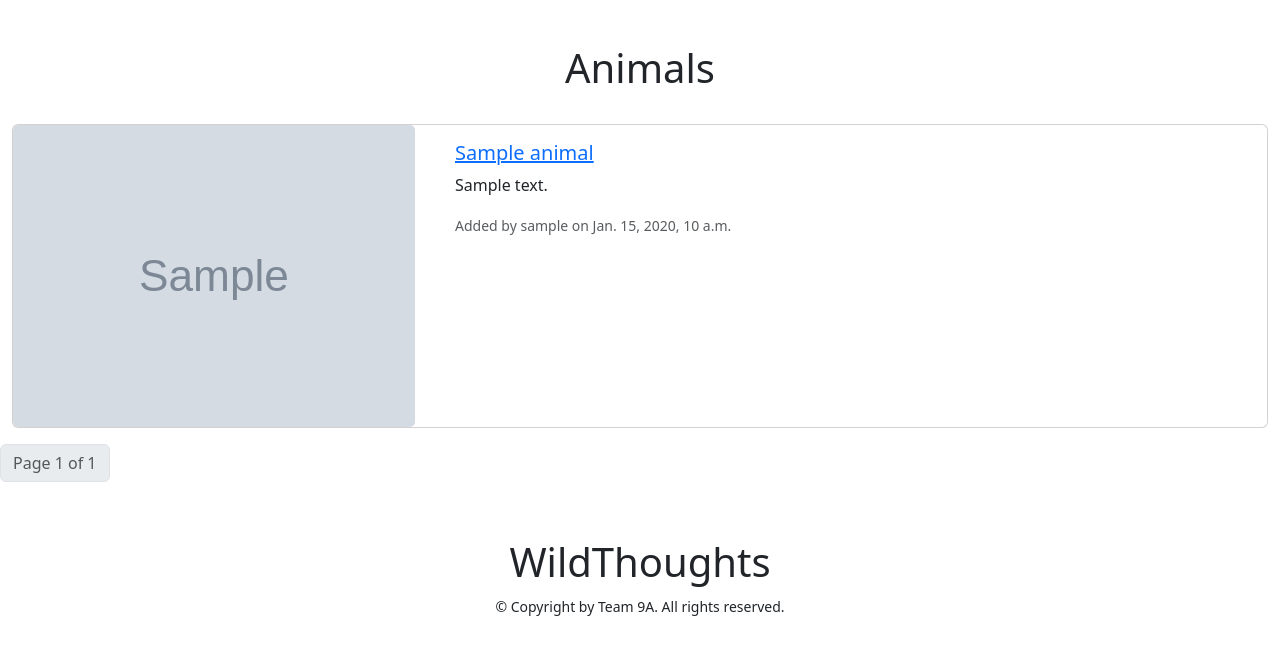
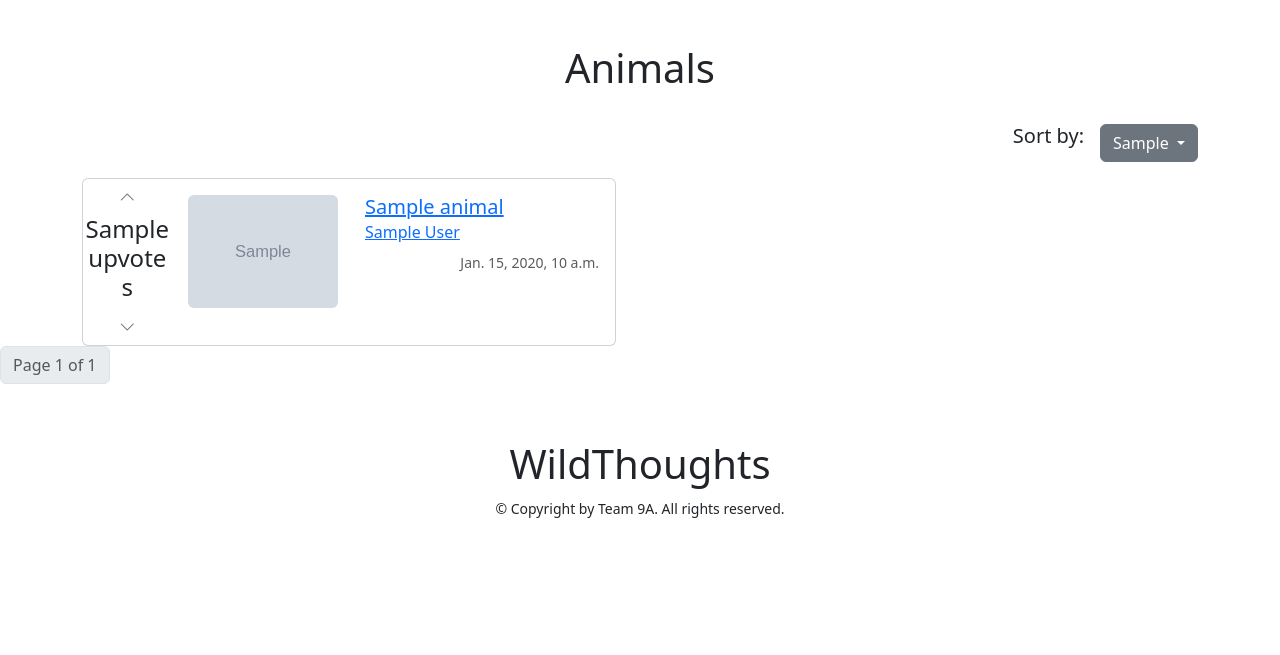
Before and after one commit to OHGUAccount/AnimalsOfAllTime, a Django app: template templates/wildthoughts/animal/list_animals.html in a window 1280 px wide. Shown: the part 76-731 px from the top of the page. Run offline with Django 3.2, Linux system fonts and the light colour scheme; the template is opened without the code that fills it: most values are stand-ins (such as "Sample title", 1, 10 or a date in 2020); grey boxes marked "Sample" are stand-in pictures; parts of the project's set-up code (start-up, migrations or seed data) failed here and were passed over.

Commit message:
feat: sort animals and lists

```diff
--- a/templates/wildthoughts/animal/list_animals.html
+++ b/templates/wildthoughts/animal/list_animals.html
@@ -1,67 +1,98 @@
-{% extends 'wildthoughts/base/base.html' %}
+{% extends 'wildthoughts/base/base.html' %}{% block title_block %}
+Animals
+{% endblock %}
 {% load staticfiles %}
 
-{% block title_block %}
-    Animals
-{% endblock %}
-
 {% block body_block %}
-<div class="p-4">
-    <center> <h1>Animals</h1> </center>
+<div class="text-center p-4">
+    {% if sort_by == 'overrated' %}
+        <h1>Overrated Animals</h1>
+        <h3>See what animals society loves, but in reality are trash</h3>
+    {% elif sort_by == 'underrated' %}
+        <h1>Underrated Animals</h1>
+        <h3>See what animals society hates, but in reality are great</h3>
+    {% else %}
+        <h1>Animals</h1>
+    {% endif %}
 </div>
 
-<div class="container-fluid">
-    <div class="row">
+<div class="container">
+    <div class="d-flex flex-row justify-content-end mb-3">
+        <h5 class="me-3">Sort by: </h5>
+        <div class="dropdown">
+            <a class="btn btn-secondary dropdown-toggle" href="#" role="button" id="dropdownMenuLink" data-bs-toggle="dropdown" aria-expanded="false">
+                {% if sort_by %}
+                {{ sort_by|title }}
+            {% else %}
+                Name
+            {% endif %}
+            </a>
+
+            <ul class="dropdown-menu" aria-labelledby="dropdownMenuLink">
+            <li><a class="dropdown-item" href="{% url 'wildthoughts:animals' %}?sort_by=name">Name</a></li>
+            <li><hr class="dropdown-divider"></li>
+            <li><a class="dropdown-item" href="{% url 'wildthoughts:animals' %}?sort_by=newest">Newest</a></li>
+            <li><a class="dropdown-item" href="{% url 'wildthoughts:animals' %}?sort_by=oldest">Oldest</a></li>
+            <li><hr class="dropdown-divider"></li>
+            <li><a class="dropdown-item" href="{% url 'wildthoughts:animals' %}?sort_by=overrated">Overrated</a></li>
+            <li><a class="dropdown-item" href="{% url 'wildthoughts:animals' %}?sort_by=underrated">Underrated</a></li>
+            </ul>
+        </div>
+    </div>
+
+    <div class="row row-cols-1 row-cols-md-2 g-5">
+
     {% if animals %}
-        <div class="col-12">
-            <div class="list-group">
         {% for animal in animals %}
-                <div class="card mb-3 w-100">
-                    <div class="row no-gutters">
-                        <div class="col-md-4">
-                            {% if animal.picture %}
-                                <img src="{{ MEDIA_URL }}{{ animal.picture }}" class="card-img" alt="Picture of {{ animal.name }}">
-                            {% else %}
-                                <img src="https://lorempixel.com/64/64/people/" width="64" height="64" alt="Placeholder image" />
-                            {% endif %}
+        <div class="col">
+                <div class="card">
+                    <div class="row g-0">
+                        <div class="col-2 text-center">
+                            <button type="button" class="upvote" id="upvote_{{ animal.id }}" data-animalid="{{ animal.id }}"><i class="bi bi-chevron-up"></i></button>
+                            <h4>{{ animal.upvotes }}</h4>
+                            <button type="button" class="downvote" id="downvote_{{ animal.id }}" data-animalid="{{ animal.id }}"><i class="bi bi-chevron-down"></i></button>
                         </div>
-                        <div class="col-md-8">
+                        <div class="col-4">
+                            <img src="{{ MEDIA_URL }}{{ animal.picture }}" class="img-fluid rounded m-3" width=150 height=100  alt="{{ animal.name }}'s image">
+                        </div>
+                        <div class="col-6">
                             <div class="card-body">
                                 <h5 class="card-title"><a href="{% url 'wildthoughts:animal' animal.slug %}">{{ animal.name }}</a></h5>
-                                {% if animal.description %}
-                                    <p class="card-text">{{ animal.description }}</p>
-                                {% endif %}
-                                <p class="card-text">
-                                    <small class="text-muted">Added by {{ animal.author.user.username }} on {{ animal.date }}</small>
-                                </p>
+                                <h6 class="card-subtitle mb-2 text-muted"> <a href="{{ author.user.username }}">{{ animal.author }}</a></h6>
+                                <p class="card-text text-end"><small class="text-muted">{{ animal.date }}</small></p>
+                            </div>
                         </div>
                     </div>
                 </div>
         </div>
         {% endfor %}
-            </div>
-        </div>
+
     {% else %}
-        <p>There are no animals present.</p>
+    <strong>There are no animals present.</strong>
     {% endif %}
+
     </div>
 </div>
 
+{% if user.is_authenticated %}
+    <a href="{% url 'wildthoughts:add_animal' %}">Add Animal</a>
+{% endif %}
 
 <nav aria-label="Page navigation animals">
     <ul class="pagination">
     {% if animals.has_previous %}
-    <li class=page-item><a class="page-link" href="?page=1">&laquo First</a></li>
-    <li class="page-item"><a class="page-link" href="?page={{ animals.previous_page_number }}">&laquo</a></li>
+        <li class=page-item><a class="page-link" href="?page=1&sort_by={{ sort_by }}">« First</a></li>
+        <li class="page-item"><a class="page-link" href="?page={{ animals.previous_page_number }}&sort_by={{ sort_by }}">«</a></li>
     {% endif %}
 
     <li class="page-item disabled"><a class="page-link" href="#">Page {{ animals.number }} of {{ animals.paginator.num_pages }}</a></li>
 
     {% if animals.has_next %}
-    <li class="page-item"><a class="page-link" href="?page={{ animals.next_page_number }}">&raquo</a></li>
+        <li class="page-item"><a class="page-link" href="?page={{ animals.next_page_number }}&sort_by={{ sort_by }}">»</a></li>
 
-    <li class="page-item"><a class="page-link" href="?page={{ animals.paginator.num_pages }}">Last &raquo</a></li>
+        <li class="page-item"><a class="page-link" href="?page={{ animals.paginator.num_pages }}&sort_by={{ sort_by }}">Last »</a></li>
     {% endif %}
     </ul>
 </nav>
+
 {% endblock %}
--- a/templates/wildthoughts/base/base.html
+++ b/templates/wildthoughts/base/base.html
@@ -29,9 +29,9 @@
                         Animals
                     </a>
                     <ul class="dropdown-menu">
-                        <li><a class="dropdown-item" href="{% url 'wildthoughts:overrated' %}">Most Overrated</a></li>
-                        <li><a class="dropdown-item" href="{% url 'wildthoughts:underrated' %}">Most Underrated</a></li>
-                        <li><a class="dropdown-item" href="{% url 'wildthoughts:animals' %}">Browse</a></li>
+                        <li><a class="dropdown-item" href="{% url 'wildthoughts:animals' %}?sort_by=overrated">Most Overrated</a></li>
+                        <li><a class="dropdown-item" href="{% url 'wildthoughts:animals' %}?sort_by=underrated">Most Underrated</a></li>
+                        <li><a class="dropdown-item" href="{% url 'wildthoughts:animals' %}?sort_by=name">Browse</a></li>
                     </ul>
                 </li>
                 <li class="nav-item">
--- a/wildthoughts/urls.py
+++ b/wildthoughts/urls.py
@@ -12,8 +12,6 @@ urlpatterns = [
     path('add_animal/', views.AddAnimalView.as_view(), name='add_animal'),
     path('lists/', views.UserListView.as_view(), name='lists'),
     path('profiles/<slug:username>/', views.ProfileView.as_view(), name='profile'),
-    path('overrated/', views.OverratedView.as_view(), name='overrated'),
-    path('underrrated/', views.UnderratedView.as_view(), name='underrated'),
     path('add_list/', views.AddUserListView.as_view(), name='add_list'),
     path('theme/', views.ThemeView.as_view(), name='theme'),
 ]
```
Also changed, not shown: templates/wildthoughts/animal/list_animals-old.html (added, +67 -0 lines), templates/wildthoughts/animal/overrated.html (deleted, +0 -50 lines), templates/wildthoughts/user_list/user_list.html (+23 -4 lines), wildthoughts/views.py (+38 -26 lines), README.md. Lines whose indentation alone changed are shown as unchanged.
